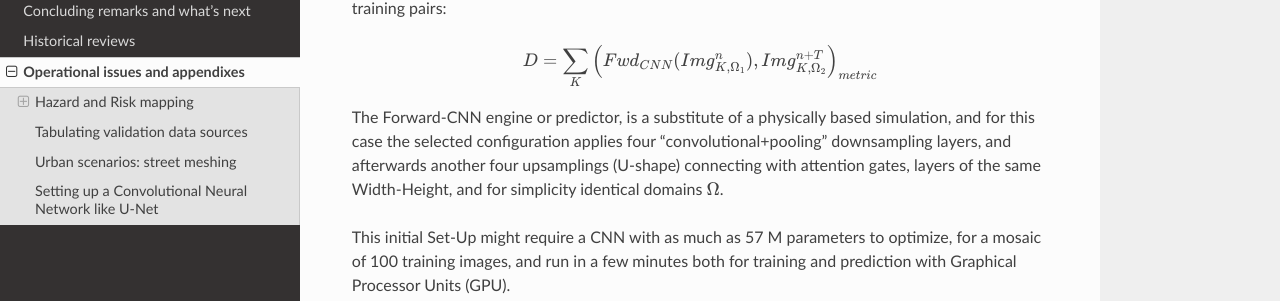
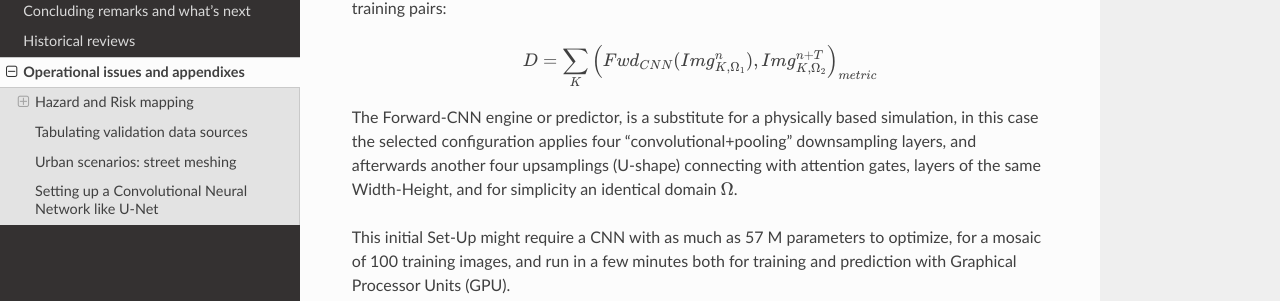
Before and after one commit to ivillamadrid/FloodMapping, a Sphinx documentation site: the page built from docs/source/operational_appx.rst, in a window 1280 px wide and 900 px high, scrolled down 1637 px. Shown: the part 413-714 px from the top of the window. Built offline with Sphinx 7.4.7 and the Read the Docs theme 2.0.0, drawn with Linux system fonts in a browser that asks for light colours.

Commit message:
Update operational_appx.rst

```diff
--- a/docs/source/operational_appx.rst
+++ b/docs/source/operational_appx.rst
@@ -73,7 +73,7 @@ and a further reference  image (time n+T, domain :math:`\Omega_2`), for a set of
   D=\sum_{K} \left(Fwd_{CNN}(Img_{K,\Omega_1}^{n}), Img_{K, \Omega_2}^{n+T}\right)_{metric}
 
 
-The Forward-CNN engine or predictor, is a substitute of a physically based simulation, and for this case the selected configuration applies four "convolutional+pooling" downsampling layers, and afterwards another four upsamplings (U-shape)
-connecting with attention gates, layers of the same Width-Height, and for simplicity identical domains :math:`\Omega`.
+The Forward-CNN engine or predictor, is a substitute for a physically based simulation, in this case the selected configuration applies four "convolutional+pooling" downsampling layers, and afterwards another four upsamplings (U-shape)
+connecting with attention gates, layers of the same Width-Height, and for simplicity an identical domain :math:`\Omega`.
 
 This initial Set-Up might require a CNN with as much as 57 M parameters to optimize, for a mosaic of 100 training images, and run in a few minutes both for training and prediction with Graphical Processor Units (GPU).
```
